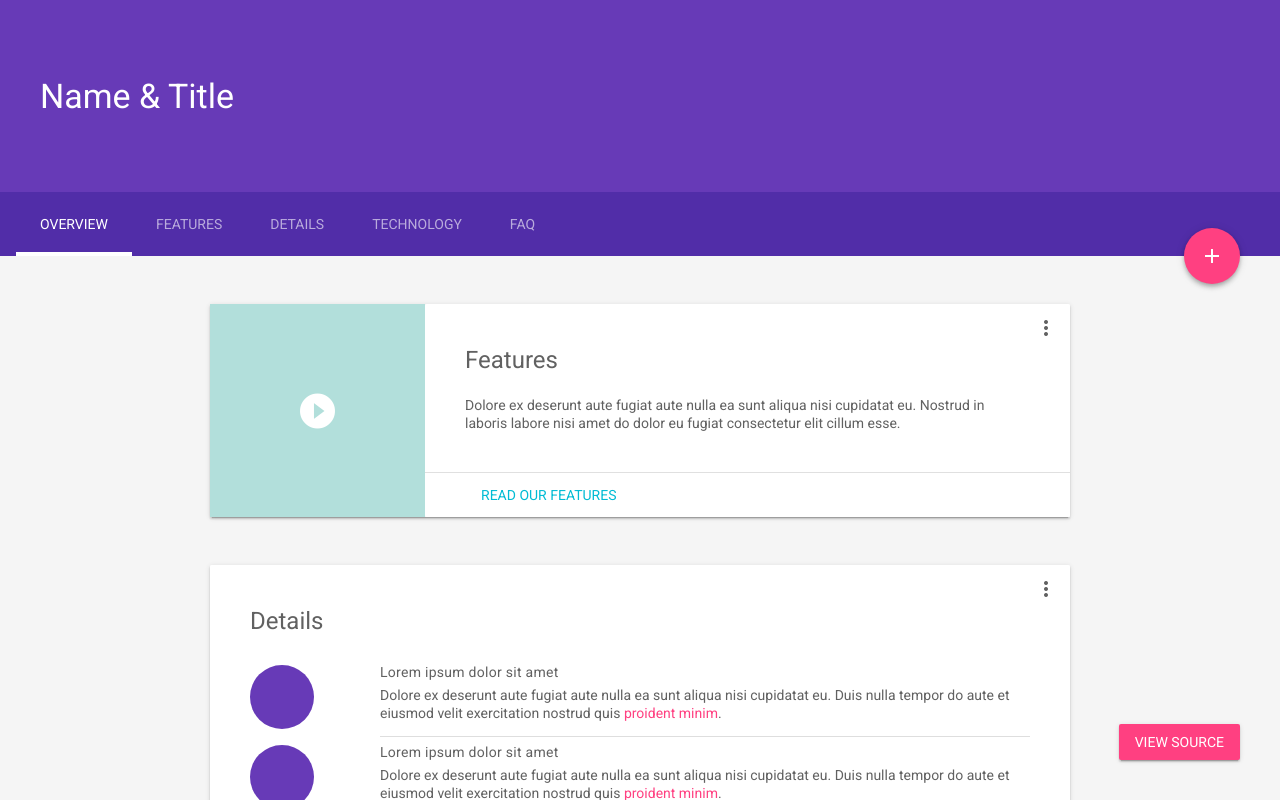
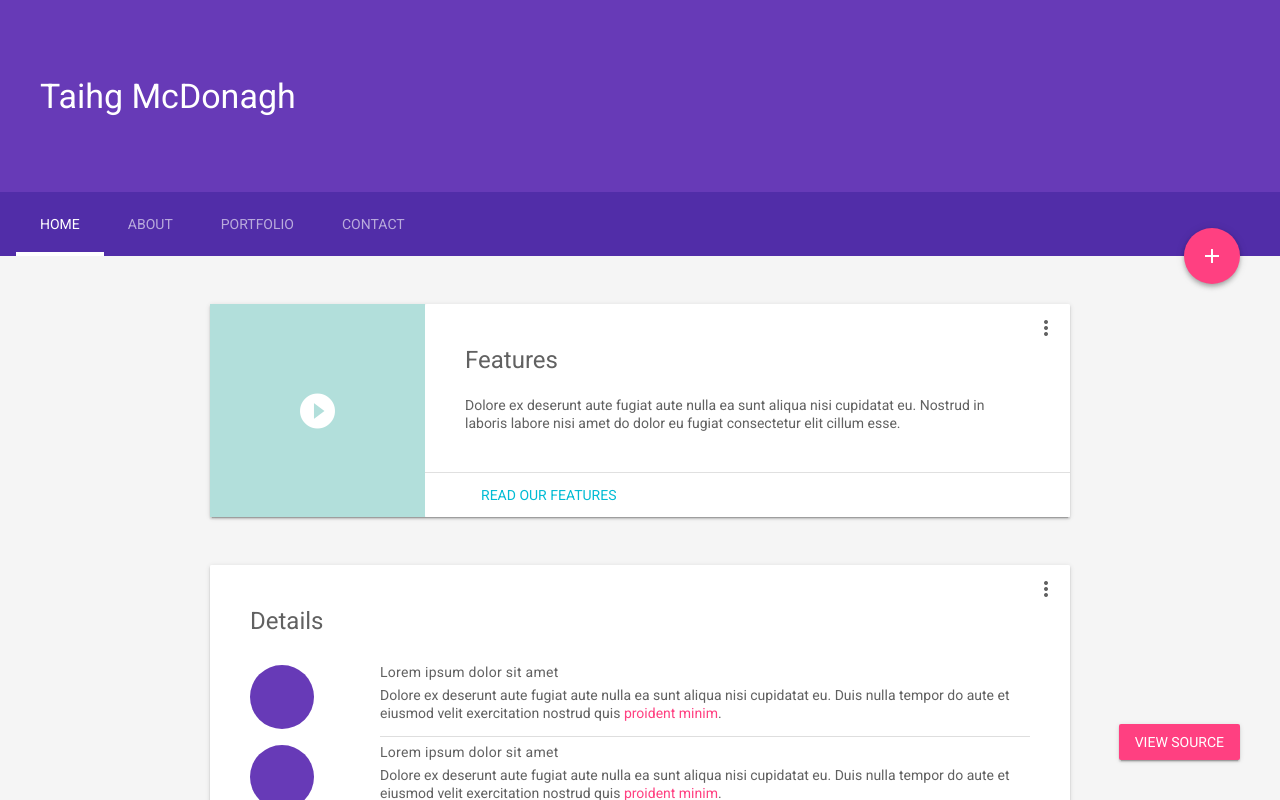
Before and after one commit to Taihg/csy2043, a website: page index.html in a window 1280 px wide. Drawn offline with nearby package versions, Linux system fonts and the light colour scheme.

Commit message:
Added a title & changed the menu

```diff
--- a/index.html
+++ b/index.html
@@ -66,16 +66,15 @@
         <div class="mdl-layout--large-screen-only mdl-layout__header-row">
         </div>
         <div class="mdl-layout--large-screen-only mdl-layout__header-row">
-          <h3>Name &amp; Title</h3>
+          <h3>Taihg McDonagh</h3>
         </div>
         <div class="mdl-layout--large-screen-only mdl-layout__header-row">
         </div>
         <div class="mdl-layout__tab-bar mdl-js-ripple-effect mdl-color--primary-dark">
-          <a href="#overview" class="mdl-layout__tab is-active">Overview</a>
-          <a href="#features" class="mdl-layout__tab">Features</a>
-          <a href="#features" class="mdl-layout__tab">Details</a>
-          <a href="#features" class="mdl-layout__tab">Technology</a>
-          <a href="#features" class="mdl-layout__tab">FAQ</a>
+          <a href="#overview" class="mdl-layout__tab is-active">Home</a>
+          <a href="#features" class="mdl-layout__tab">About</a>
+          <a href="#features" class="mdl-layout__tab">Portfolio</a>
+          <a href="#features" class="mdl-layout__tab">Contact</a>
           <button class="mdl-button mdl-js-button mdl-button--fab mdl-js-ripple-effect mdl-button--colored mdl-shadow--4dp mdl-color--accent" id="add">
             <i class="material-icons" role="presentation">add</i>
             <span class="visuallyhidden">Add</span>
```
